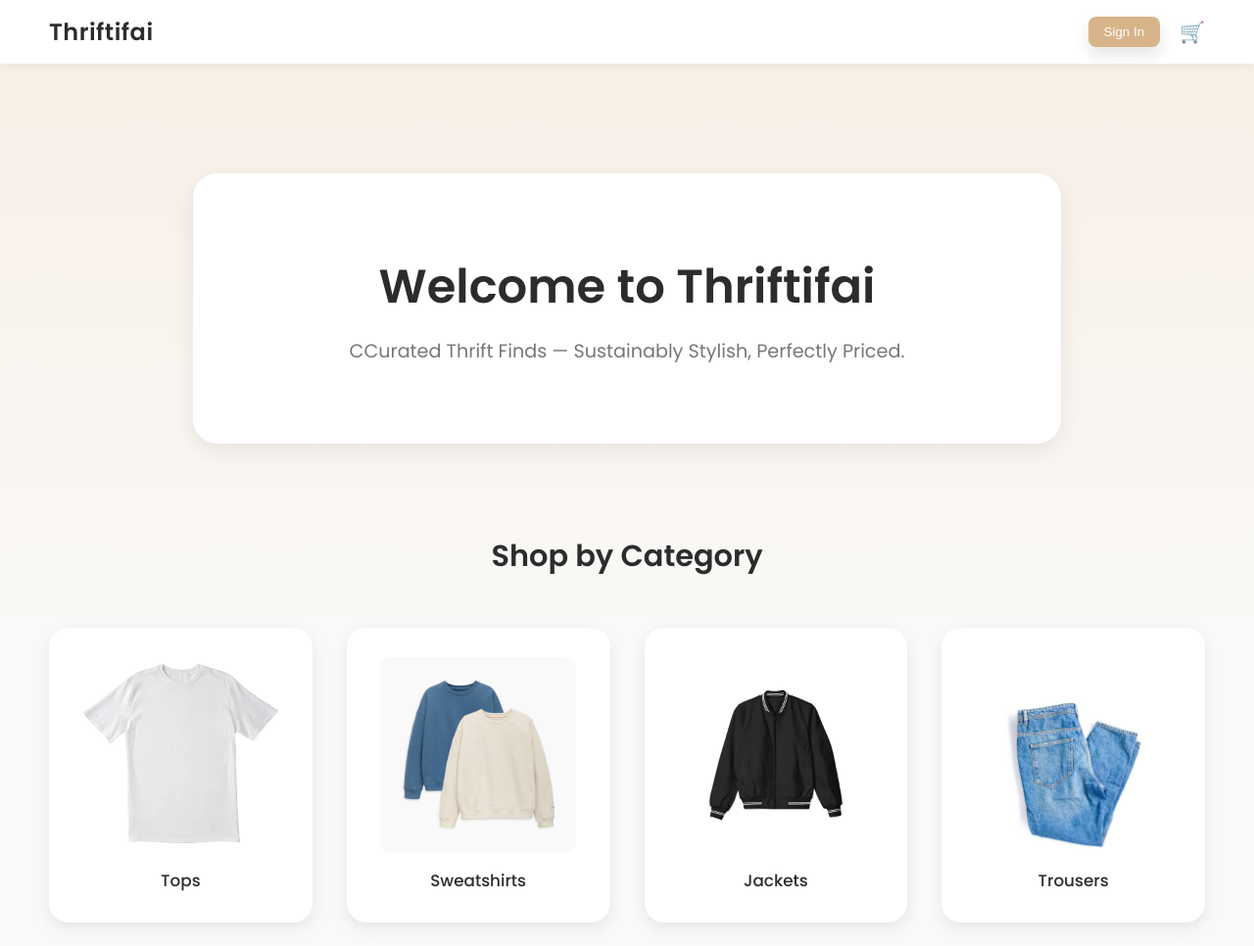
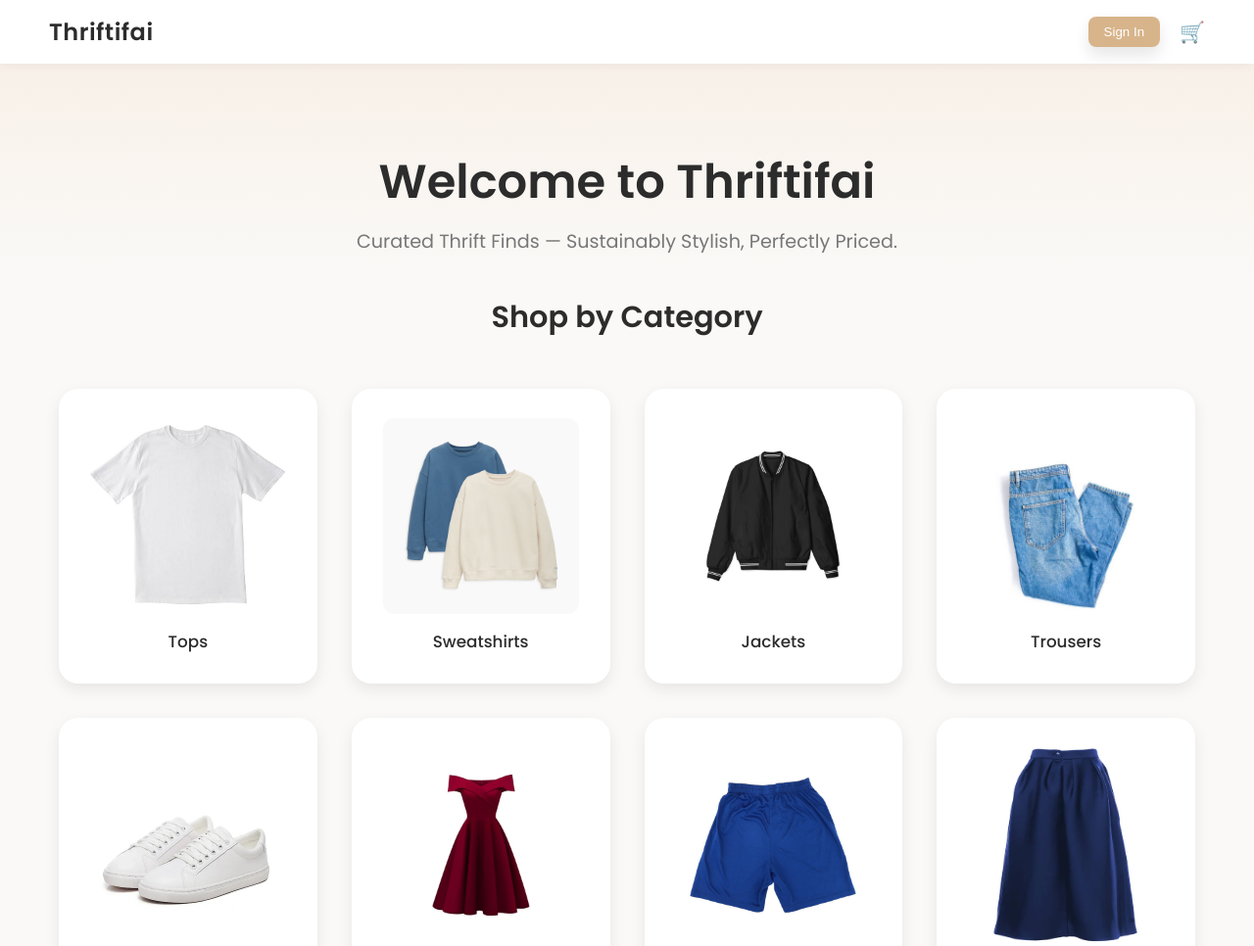
Before and after one commit to joshuadamie/Thriftifai, a website: page public/index.html in a window 1280 px wide. Shown: the top 966 px of the page at 98% size. Drawn offline with Linux system fonts and the light colour scheme.

Commit message:
Update index.html

```diff
--- a/public/index.html
+++ b/public/index.html
@@ -101,91 +101,28 @@
       margin-bottom: -175px; /* reduced space below hero */
     }
 
-    .hero-box {
-      background: var(--white);
-      padding: 80px 160px; /* increased size */
-      border-radius: 25px;
-      box-shadow: 0 8px 25px rgba(0, 0, 0, 0.08);
+    .category-hero {
+      padding: 150px 20px 20px 20px;
+      text-align: center;
+      background: linear-gradient(180deg, #f8eee4, #faf9f7);
       animation: fadeIn 1s ease forwards;
-      max-width: 1000px;
     }
-
     @keyframes fadeIn {
       from { opacity: 0; transform: translateY(30px); }
       to { opacity: 1; transform: translateY(0); }
     }
-
-    .hero h2 {
-      font-size: 3rem;
-      margin-bottom: 15px;
-      color: var(--text-dark);
-      font-weight: 600;
-    }
-
-    .hero p {
-      font-size: 1.2rem;
-      color: var(--text-light);
-    }
+    .category-hero h2 { font-size: 3rem; margin-bottom: 10px; }
+    .category-hero p { font-size: 1.2rem; color: var(--text-light); }
 
     /* Categories */
-    .categories {
-      max-width: 1200px;
-      margin:80px auto; /* reduced from 100px */
-      padding: 10px;
-      text-align: center;
-    }
-
-    .categories h3 {
-      font-size: 1.9rem;
-      margin-bottom: 50px;
-      font-weight: 600;
-      color: var(--text-dark);
-    }
-
-    .category-grid {
-      display: grid;
-      grid-template-columns: repeat(auto-fit, minmax(260px, 1fr));
-      gap: 35px;
-    }
-    .category-grid a {
-      text-decoration: none; /* removes underline */
-      color: inherit;        /* keeps text color the same as the card */
-      display: block;        /* makes the link fill the whole card */
-    }
-
-    .category-card {
-      background: var(--white);
-      border-radius: 20px;
-      box-shadow: 0 6px 16px rgba(0,0,0,0.08);
-      padding: 30px 20px;
-      transition: all 0.3s ease;
-      cursor: pointer;
-      display: flex;
-      flex-direction: column;
-      align-items: center;
-      justify-content: center;
-    }
-
-    .category-card:hover {
-      transform: translateY(-5px);
-      box-shadow: 0 12px 28px rgba(0,0,0,0.12);
-      background: var(--accent);
-    }
-
-    .category-card img {
-      width: 100%;
-      max-width: 200px;
-      border-radius: 12px;
-      margin-bottom: 15px;
-      object-fit: cover;
-      height: 200px;
-    }
-
-    .category-card p {
-      font-weight: 500;
-      font-size: 1.05rem;
-      color: var(--text-dark);
-    }
+    .categories { max-width:1200px; margin: 0 auto 50px; padding:20px; text-align:center; }
+    .categories h3 { font-size:1.9rem; margin-bottom:50px; font-weight:600; }
+    .category-grid { display:grid; grid-template-columns: repeat(auto-fit, minmax(260px,1fr)); gap:35px; }
+    .category-grid a { text-decoration:none; color:inherit; display:block; }
+    .category-card { background: var(--white); border-radius:20px; box-shadow:0 6px 16px rgba(0,0,0,0.08); padding:30px 20px; transition:all 0.3s ease; cursor:pointer; display:flex; flex-direction:column; align-items:center; justify-content:center; }
+    .category-card:hover { transform: translateY(-5px); box-shadow:0 12px 28px rgba(0,0,0,0.12); background: var(--accent); }
+    .category-card img { width:100%; max-width:200px; border-radius:12px; margin-bottom:15px; object-fit:cover; height:200px; }
+    .category-card p { font-weight:500; font-size:1.05rem; }
 
     /* Footer */
     footer {
@@ -215,11 +152,11 @@
     </div>
   </nav>
 
-  <section class="hero">
-    <div class="hero-box">
+  <section class="category-hero">
+
       <h2>Welcome to Thriftifai</h2>
-      <p>CCurated Thrift Finds — Sustainably Stylish, Perfectly Priced.</p>
-    </div>
+      <p>Curated Thrift Finds — Sustainably Stylish, Perfectly Priced.</p>
+
   </section>
 
   <section class="categories">
```
